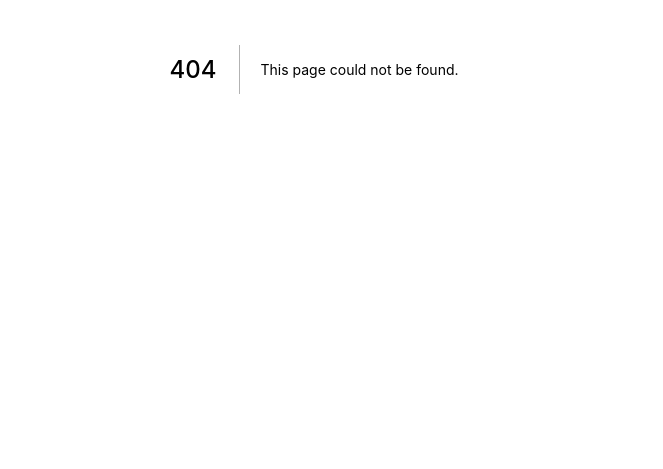
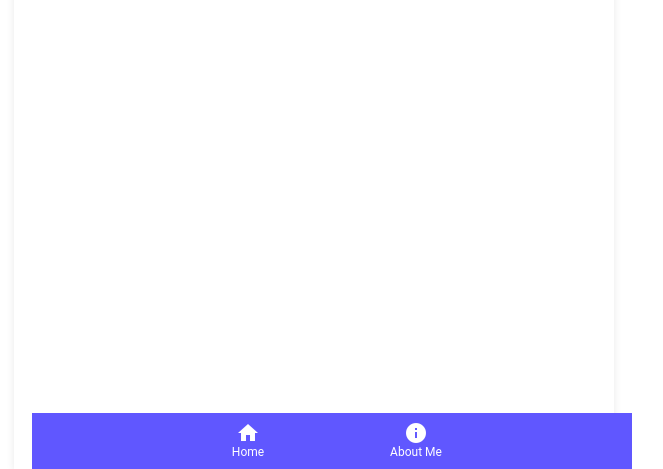
Before and after one commit to minnyww/my-portfolio, a Next.js app: page /components/BottomNav in a window 1280 px wide. Before the commit this address had no page. Shown: the part 331-800 px from the top of the page, without its empty margins (326-989 px from the left). Built offline with nearby package versions, Linux system fonts and the light colour scheme.

Commit message:
[update]

```diff
--- a/pages/_app.js
+++ b/pages/_app.js
@@ -1,10 +1,41 @@
 import '../styles/globals.css';
 import { ThemeProvider } from 'styled-components';
+import styled, { createGlobalStyle } from 'styled-components';
+import BottomNav from './components/BottomNav';
+import Head from 'next/head';
+
+const GlobalStyle = createGlobalStyle`
+  body {
+    min-height: 100vh;
+    top: 0;
+    left: 0;
+    right: 0;
+    width: 100vw;
+    max-width: 600px;
+    margin: 0 auto;
+    background : #fff;
+    box-shadow: 0 2px 8px rgba(0, 0, 0, 0.09);
+  }
+`;
+
+const Container = styled.div`
+   padding: 18px;
+`;
 
 function MyApp({ Component, pageProps }) {
    return (
       <ThemeProvider theme={{}}>
-         <Component {...pageProps} />
+         <GlobalStyle />
+         <Head>
+            <link
+               rel='stylesheet'
+               href='https://fonts.googleapis.com/icon?family=Material+Icons'
+            />
+         </Head>
+         <Container>
+            <Component {...pageProps} />
+            <BottomNav />
+         </Container>
       </ThemeProvider>
    );
 }
--- /dev/null
+++ b/pages/components/BottomNav.js
@@ -0,0 +1,54 @@
+import React, { useState, useEffect } from 'react';
+import { useRouter } from 'next/router';
+import BottomNavigation from '@material-ui/core/BottomNavigation';
+import BottomNavigationAction from '@material-ui/core/BottomNavigationAction';
+import Icon from '@material-ui/core/Icon';
+import styled from 'styled-components';
+
+const Footer = styled(BottomNavigation)`
+   position: fixed !important;
+   bottom: 0;
+   width: 100%;
+   max-width: 600px;
+   justify-content: space-evenly;
+   background-color: #6057ff !important;
+
+   .MuiBottomNavigationAction-root.Mui-selected {
+      background: #423bbd;
+   }
+`;
+
+export default React.memo(function BottomNav() {
+   const [navValue, setNavValue] = useState('/');
+   const router = useRouter();
+   const pathValue = router?.pathname.replace('/', '');
+
+   useEffect(() => {
+      setNavValue(pathValue);
+   }, [pathValue]);
+
+   return (
+      <Footer
+         value={navValue}
+         onChange={(event, newValue) => {
+            console.log('newValue : ', newValue);
+            setNavValue(newValue);
+            router.push(newValue);
+         }}
+         showLabels
+      >
+         <BottomNavigationAction
+            style={{ color: 'white' }}
+            label='Home'
+            value='/'
+            icon={<Icon style={{ color: 'white' }}>home</Icon>}
+         />
+         <BottomNavigationAction
+            style={{ color: 'white' }}
+            label='About Me'
+            value='me'
+            icon={<Icon style={{ color: 'white' }}>info</Icon>}
+         />
+      </Footer>
+   );
+});
--- /dev/null
+++ b/pages/components/MainContent.js
@@ -0,0 +1,30 @@
+import Typography from '@material-ui/core/Typography';
+import ContentCard from '../components/ContentCard';
+import styled from 'styled-components';
+
+const Image = styled.img`
+   max-width: 70%;
+   width: 100%;
+   margin: 0 auto;
+   display: block;
+   padding: 16px;
+`;
+
+const MainContent = ({ PROJECT_LIST, greetingTime }) => {
+   return (
+      <>
+         <Typography variant='h4'>Hi, {greetingTime}</Typography>
+         <Image
+            src='https://cdn.dribbble.com/users/103909/screenshots/5964957/welcome-preview-01_4x.png?compress=1&resize=800x600'
+            alt='greeting_cover'
+            loading='lazy'
+         />
+         <Typography variant='h5'>My Projects</Typography>
+         {PROJECT_LIST.map((project) => (
+            <ContentCard data={project} key={project.title} />
+         ))}
+      </>
+   );
+};
+
+export default MainContent;
--- a/pages/index.js
+++ b/pages/index.js
@@ -1,36 +1,6 @@
 import { useEffect, useState } from 'react';
 import Head from 'next/head';
-import Typography from '@material-ui/core/Typography';
-import styled, { createGlobalStyle } from 'styled-components';
-import ContentCard from './components/ContentCard';
-
-const GlobalStyle = createGlobalStyle`
-  body {
-    min-height: 100vh;
-    top: 0;
-    left: 0;
-    right: 0;
-    width: 100vw;
-    max-width: 600px;
-    margin: 0 auto;
-    background : #fff;
-
-    /* background-image: url(${(props) => props.bgimage && props.bgimage}); */
-    box-shadow: 0 2px 8px rgba(0, 0, 0, 0.09);
-  }
-`;
-
-const Container = styled.div`
-   padding: 18px;
-`;
-
-const Image = styled.img`
-   max-width: 70%;
-   width: 100%;
-   margin: 0 auto;
-   display: block;
-   padding: 16px;
-`;
+import MainContent from './components/MainContent';
 
 export default function Home() {
    const [greetingTime, setGreetingTime] = useState('');
@@ -70,22 +40,10 @@ export default function Home() {
 
    return (
       <>
-         <Container>
-            <GlobalStyle bgimage='https://cdn.dribbble.com/users/729829/screenshots/3894287/galshir-autumn-morning.png' />
-            <Head>
-               <title>Apisit Portfolio</title>
-            </Head>
-            <Typography variant='h4'>Hi, {greetingTime}</Typography>
-            <Image
-               src='https://cdn.dribbble.com/users/103909/screenshots/5964957/welcome-preview-01_4x.png?compress=1&resize=800x600'
-               alt='greeting_cover'
-               loading='lazy'
-            />
-            <Typography variant='h5'>My Projects</Typography>
-            {PROJECT_LIST.map((project) => (
-               <ContentCard data={project} key={project.title} />
-            ))}
-         </Container>
+         <Head>
+            <title>Apisit Portfolio</title>
+         </Head>
+         <MainContent PROJECT_LIST={PROJECT_LIST} greetingTime={greetingTime} />
       </>
    );
 }
```
Also changed, not shown: pages/me/index.js (added, +79 -0 lines).
